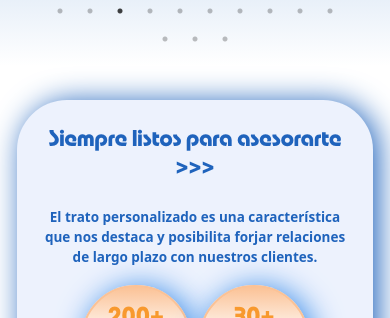
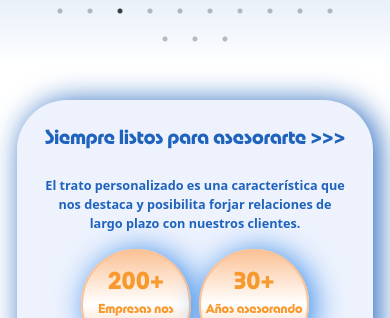
Before and after one commit to Ivanjaviersanchez/Fenix-Broker, a React (Vite) app: page / in a window 390 px wide. Shown: the part 3032-3350 px from the top of the page. Built offline with nearby package versions, Linux system fonts and the light colour scheme.

Commit message:
Responsive test2

```diff
--- a/src/components/HomeContadores.css
+++ b/src/components/HomeContadores.css
@@ -101,12 +101,12 @@
         padding: 3vh;
     }
     .ContainerContadoresHome h2 {
-        font-size: 2.8vh;
+        font-size: 2.5vh;
     }
     .ContainerContadoresHome p {
         padding: 0;
         margin: 2vh 0;
-        font-size: 1.6vh;
+        font-size: 1.5vh;
     }
     .Contadores {
         gap: 1vh;
@@ -135,10 +135,10 @@
         margin: 8vh 2vh;
     }
     .ContainerContadoresHome h2 {
-        font-size: 2.6vh;
+        font-size: 2.5vh;
     }
     .ContainerContadoresHome p {
-        font-size: 1.8vh;
+        font-size: 1.5vh;
         padding: 0;
         margin: 2vh 0;
     }
```
